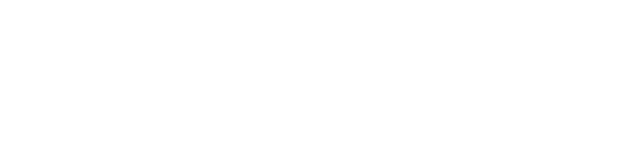
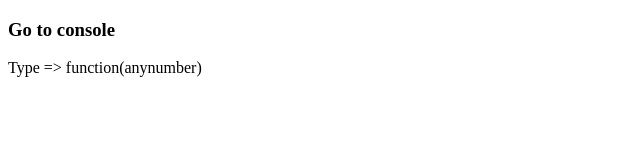
Before and after one commit to Jallal-Malik/JavaScript-Practice-Course, a plain HTML site: page 2: Advance_JavaScript/Factorial Calculation/factorial.html in a window 1280 px wide. Shown: the whole page, without its empty margins (0-640 px from the left). Drawn offline with Linux system fonts and the light colour scheme.

Commit message:
Factorial Calculation

```diff
--- a/2: Advance_JavaScript/Factorial Calculation/factorial.html
+++ b/2: Advance_JavaScript/Factorial Calculation/factorial.html
@@ -6,6 +6,8 @@
     <title>Factorial Calculation</title>
 </head>
 <body>
+    <h3>Go to console</h3>
+    <p>Type => function(anynumber)</p>
     <!-- <div class="container">
         <div class="box"></div>
     </div> -->
```
